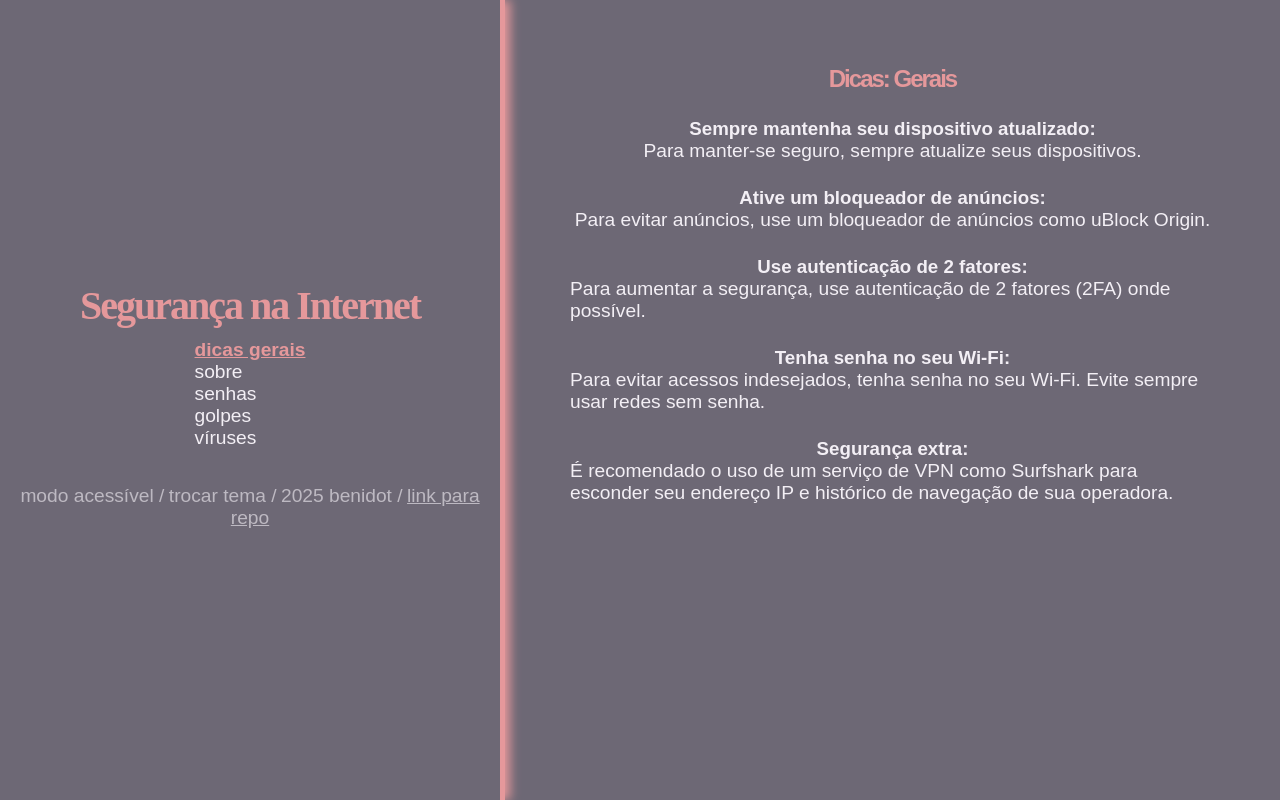
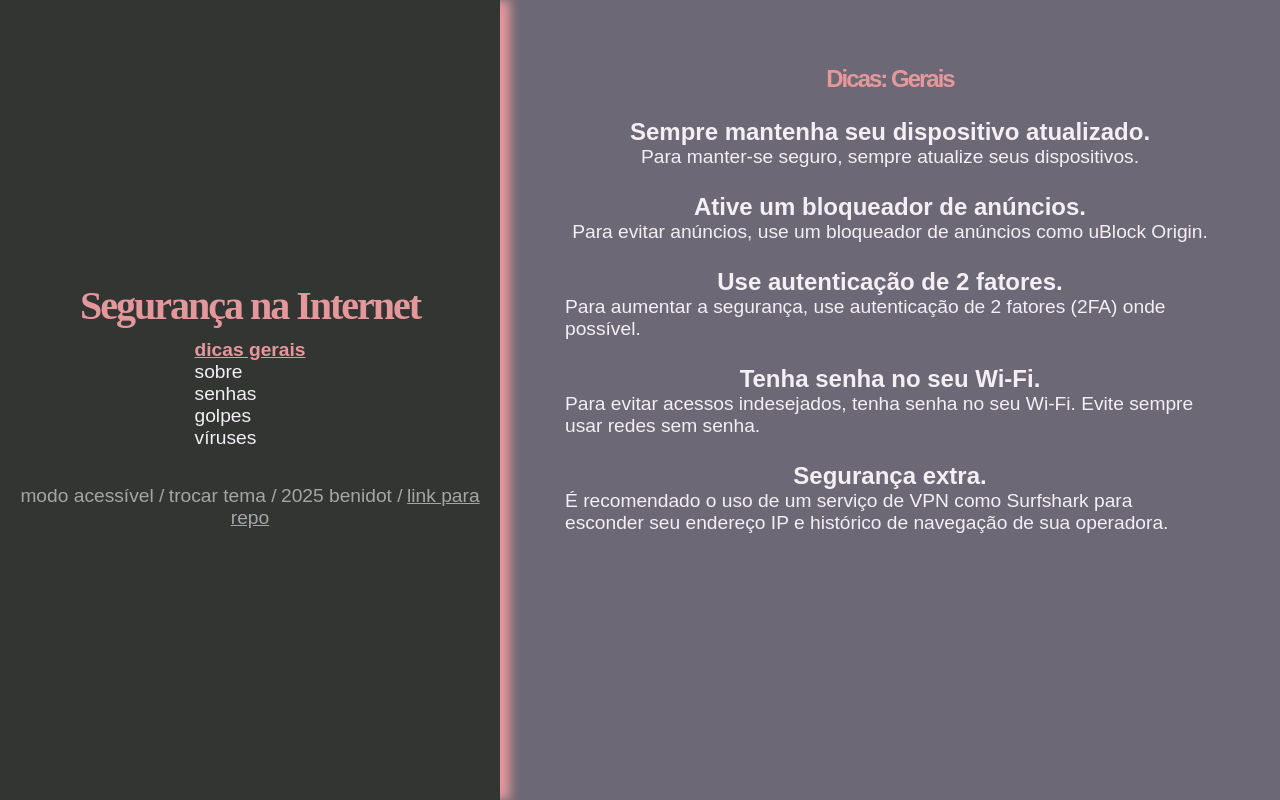
Before and after one commit to benidot/worktwo, a plain HTML site: page index.html in a window 1280 px wide. Both pictures are taken after a click on the link "modo acessível /". Drawn offline with Linux system fonts and the light colour scheme.

Commit message:
thats enough html

```diff
--- a/css/main.css
+++ b/css/main.css
@@ -19,9 +19,8 @@
     --bg: #6d6875;
     --secondary: #ffcdb2;
     --white: #f3eff5;
-    --black: #454955;
+    --black: #333533;
 }
-
 
 body {
     background-color: var(--bg);
@@ -137,8 +136,7 @@ main {
 
 .lightmode .sideA {
     background-color: var(--theme);
-    border-right: none;
-    box-shadow: var(--theme) 5px 0px 10px;
+    box-shadow: var(--theme) 10px 0px 10px;
 }
 
 .sideA {
@@ -151,8 +149,8 @@ main {
     align-items: center;
     justify-content: center;
     gap: 10px;
-    border-right: var(--theme) solid 5px;
-    box-shadow: var(--theme) 5px 0px 10px;
+    box-shadow: var(--theme) 10px 0px 10px;
+    background-color: var(--black);
 }
 
 .sideB {
@@ -165,7 +163,6 @@ main {
     overflow-y: auto;
     overflow-x: hidden;
 }
-
 
 .merger {
     display: flex;
@@ -192,14 +189,8 @@ h2 {
     font-size: larger;
 }
 
-subtext {
-    padding: 10px;
-    margin: 0px;
-}
-
-wall {
-    padding: 10px;
-    margin: 0px;
+.accessible h3 {
+    font-size: x-large;
 }
 
 @media (orientation: portrait) {
@@ -212,8 +203,7 @@ wall {
       width: 100%;
       height: auto;
       border-right: none;
-      border-bottom: var(--theme) solid 5px;
-      box-shadow: var(--theme) 0px 5px 10px;
+      box-shadow: var(--theme) 0px 10px 10px;
     }
 
     .lightmode .sideA {
@@ -225,4 +215,4 @@ wall {
     .sideB {
       flex: 1;
     }
-  }
+}
--- a/index.html
+++ b/index.html
@@ -37,19 +37,19 @@
 
         <h2>Dicas: Gerais</h2>
 
-        <h3>Sempre mantenha seu dispositivo atualizado:</h3>
+        <h3>Sempre mantenha seu dispositivo atualizado.</h3>
         <p>Para manter-se seguro, sempre atualize seus dispositivos.</p>
 
-        <h3>Ative um bloqueador de anúncios:</h3>
+        <h3>Ative um bloqueador de anúncios.</h3>
         <p>Para evitar anúncios, use um bloqueador de anúncios como uBlock Origin.</p>
 
-        <h3>Use autenticação de 2 fatores:</h3>
+        <h3>Use autenticação de 2 fatores.</h3>
         <p>Para aumentar a segurança, use autenticação de 2 fatores (2FA) onde possível.</p>
 
-        <h3>Tenha senha no seu Wi-Fi:</h3>
+        <h3>Tenha senha no seu Wi-Fi.</h3>
         <p>Para evitar acessos indesejados, tenha senha no seu Wi-Fi. Evite sempre usar redes sem senha.</p>
 
-        <h3>Segurança extra:</h3>
+        <h3>Segurança extra.</h3>
         <p>É recomendado o uso de um serviço de VPN como Surfshark para esconder seu endereço IP e histórico de navegação de sua operadora.</p>
 
     </div>
```
